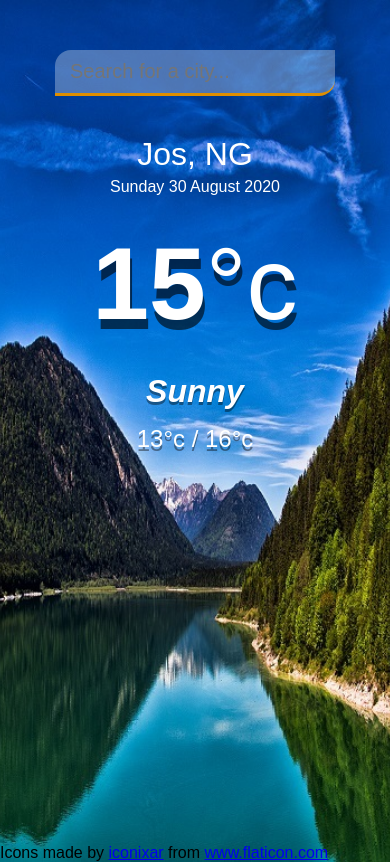
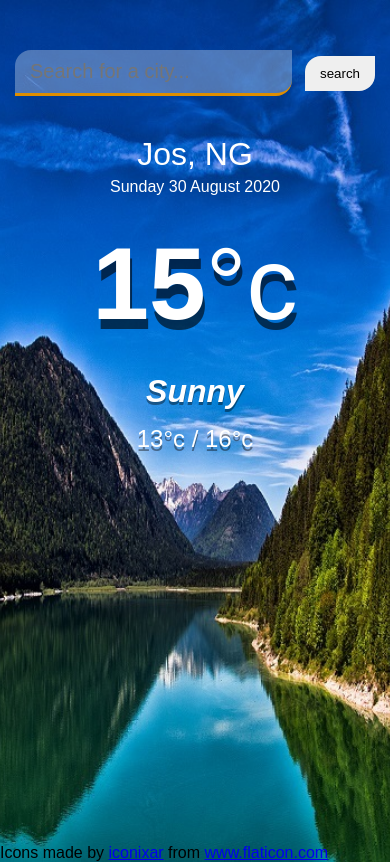
Before and after one commit to MfenaKaase/first-weather-app, a plain HTML site: page index.html in a window 390 px wide. Drawn offline with Linux system fonts and the light colour scheme.

Commit message:
added search button for mobile

```diff
--- a/index.html
+++ b/index.html
@@ -11,6 +11,7 @@
     <div class="app-wrap">
         <header>
             <input type="text" autocomplete="off" class="search-box" placeholder="Search for a city...">
+            <button class="search-btn">search</button>
         </header>
         <main>
             <section class="location">
--- a/main.css
+++ b/main.css
@@ -23,6 +23,20 @@ header{
     justify-content: center;
     align-items: center;
     padding: 50px 15px 15px;
+}
+
+.search-btn{
+    padding: 10px 15px;
+    border-radius: 16px 0px;
+    margin-left: 1em;
+    border: none;
+    outline: none;
+    transition: ease-in .4s;
+}
+
+.search-btn:hover{
+    color: #fff;
+    background-color: #df8e00;
 }
 
 header input{
--- a/script.js
+++ b/script.js
@@ -5,6 +5,11 @@ const api = {
 
 const searchBox = document.querySelector('.search-box');
 searchBox.addEventListener('keypress', setQuery);
+
+const searchBtn = document.querySelector('.search-btn');
+searchBtn.addEventListener('click', () => {
+    getResults(searchBox.value);
+});
 
 function setQuery(evt) {
     if (evt.keyCode == 13) {
```
